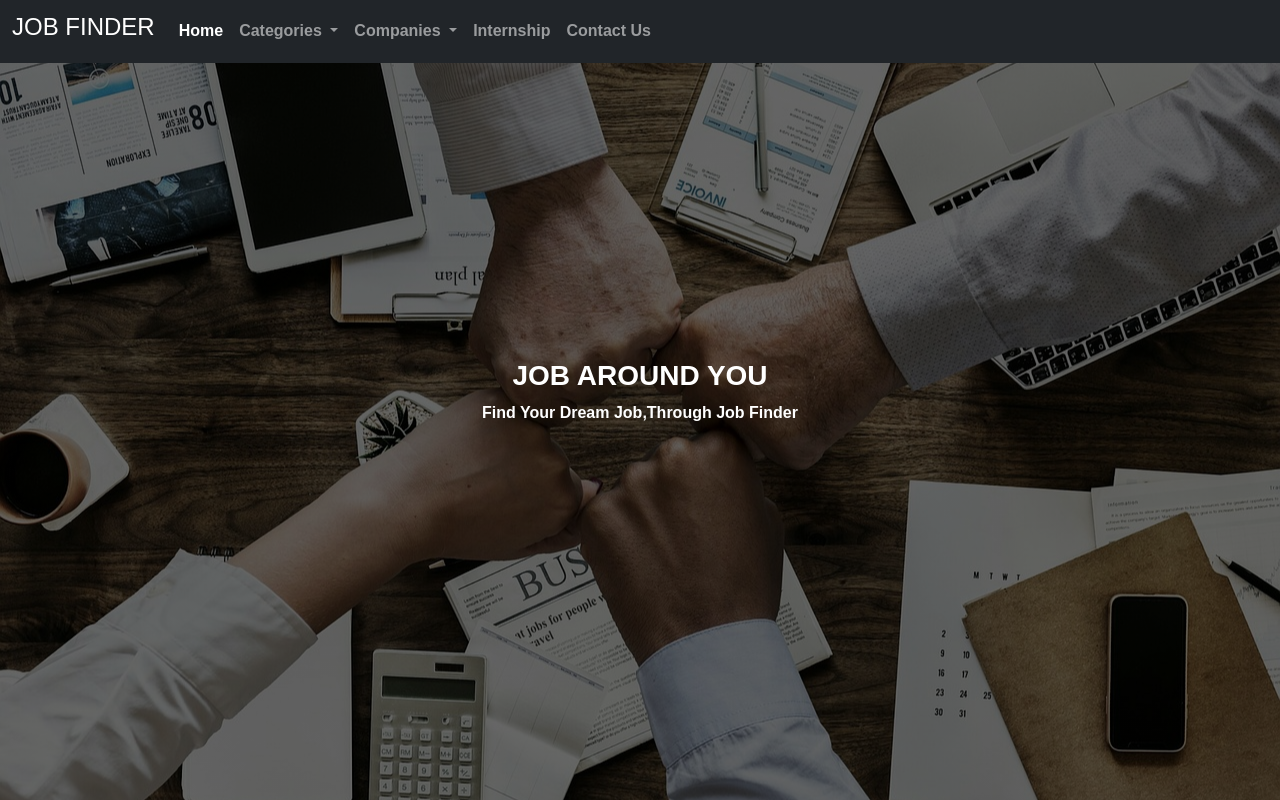
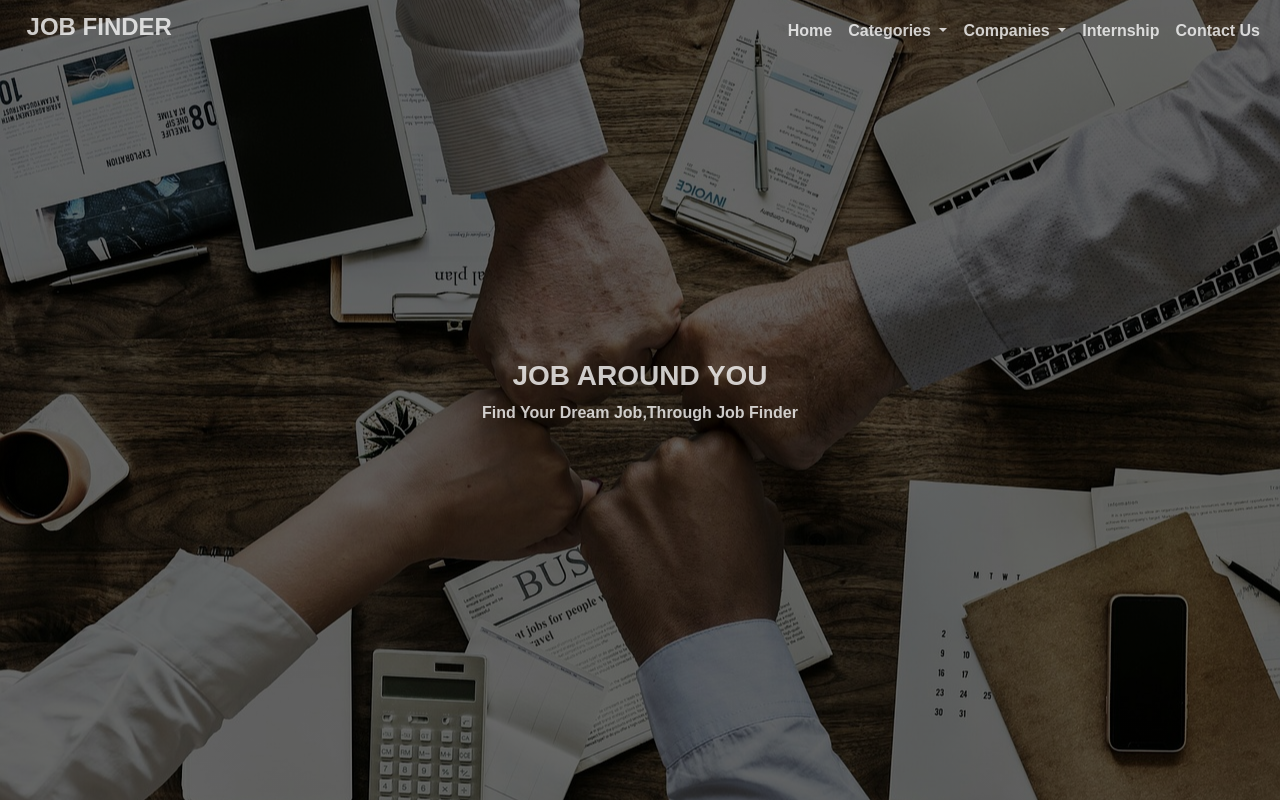
Before and after one commit to muktar-webdev/job-finder, a plain HTML site: page index.html in a window 1280 px wide. Drawn offline with nearby package versions, Linux system fonts and the light colour scheme.

Commit message:
Job Finder

```diff
--- a/index.html
+++ b/index.html
@@ -18,7 +18,7 @@
     <!-- Header Section Start -->
     <section class="header" id="header">
         <!-- Topbar -->
-        <nav class="navbar navbar-expand-lg navbar-dark bg-dark topbar">
+        <nav class="navbar navbar-expand-lg navbar-dark  topbar">
             <div class="container-fluid">
                 <a class="navbar-brand" href="#">
                     <h4>JOB FINDER</h4>
@@ -31,7 +31,7 @@
                 <div class="collapse navbar-collapse" id="navbarNavDropdown">
                     <ul class="navbar-nav">
                         <li class="nav-item">
-                            <a class="nav-link active" aria-current="page" href="#">Home</a>
+                            <a class="nav-link " aria-current="page" href="#">Home</a>
                         </li>
                         <li class="nav-item dropdown">
                             <a class="nav-link dropdown-toggle" href="#" id="navbarDropdownMenuLink" role="button"
--- a/style.css
+++ b/style.css
@@ -20,10 +20,16 @@ body {
   background-position: center;
   background-attachment: fixed;
 }
-.topbar h3 {
+.topbar h4 {
+    color: #fdfdfdc9;
+  margin-left: 10%;
   font-weight: bold;
 }
+.topbar ul {
+  margin-left: auto;
+}
 .topbar ul li a {
+    color: #fdfdfdc9!important;
   font-weight: bold;
 }
 .header .header-content {
@@ -33,11 +39,11 @@ body {
   transform: translate(-50%, -50%);
 }
 .header .header-content h3 {
-  color: white;
+  color: #fdfdfdc9;
   font-weight: bolder;
   margin-bottom: 0.5rem;
 }
-.header .header-content p{
-    color:white;
-    font-weight: bold;
+.header .header-content p {
+  color: #fdfdfdc9;
+  font-weight: bold;
 }
```
